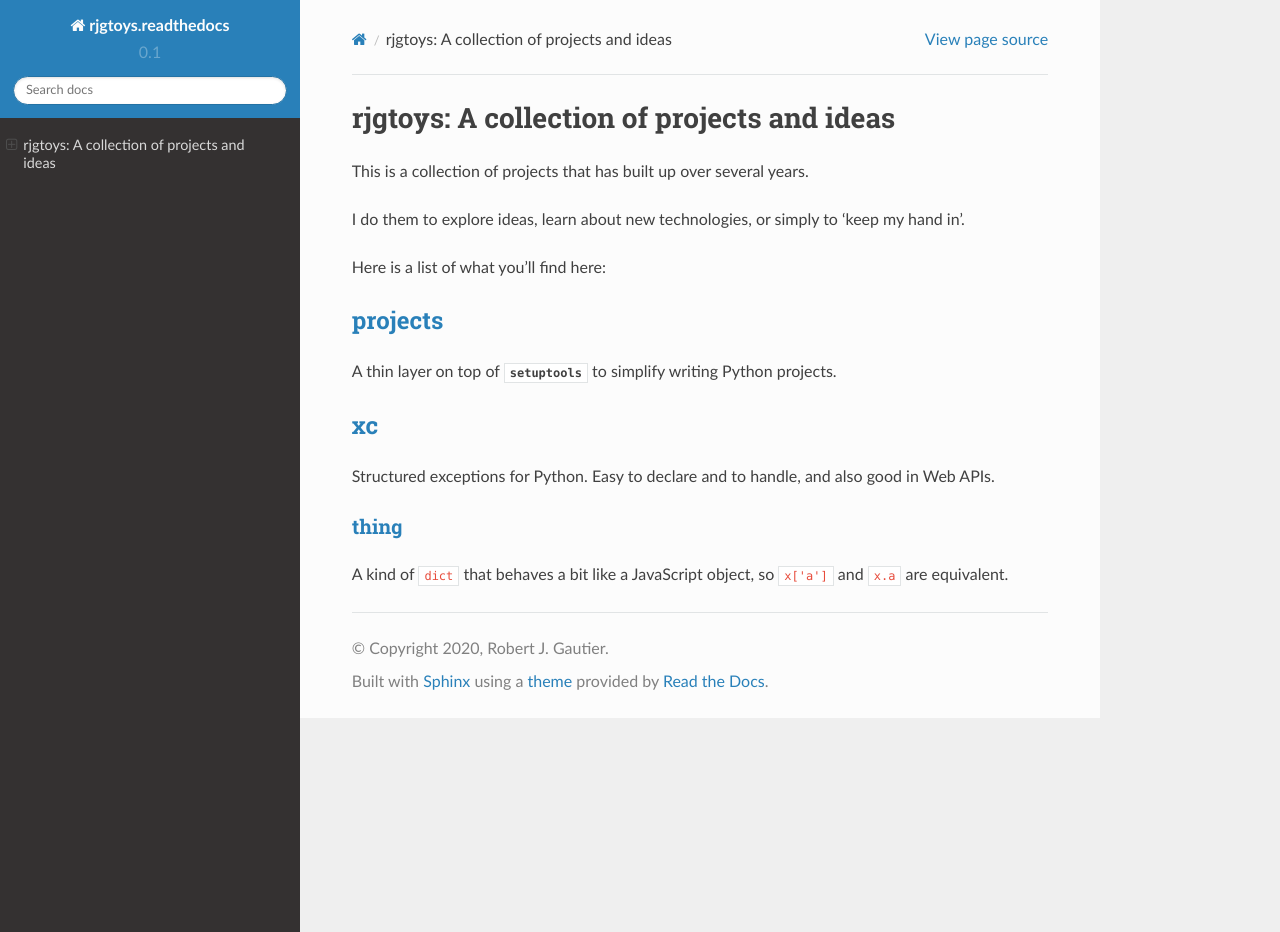
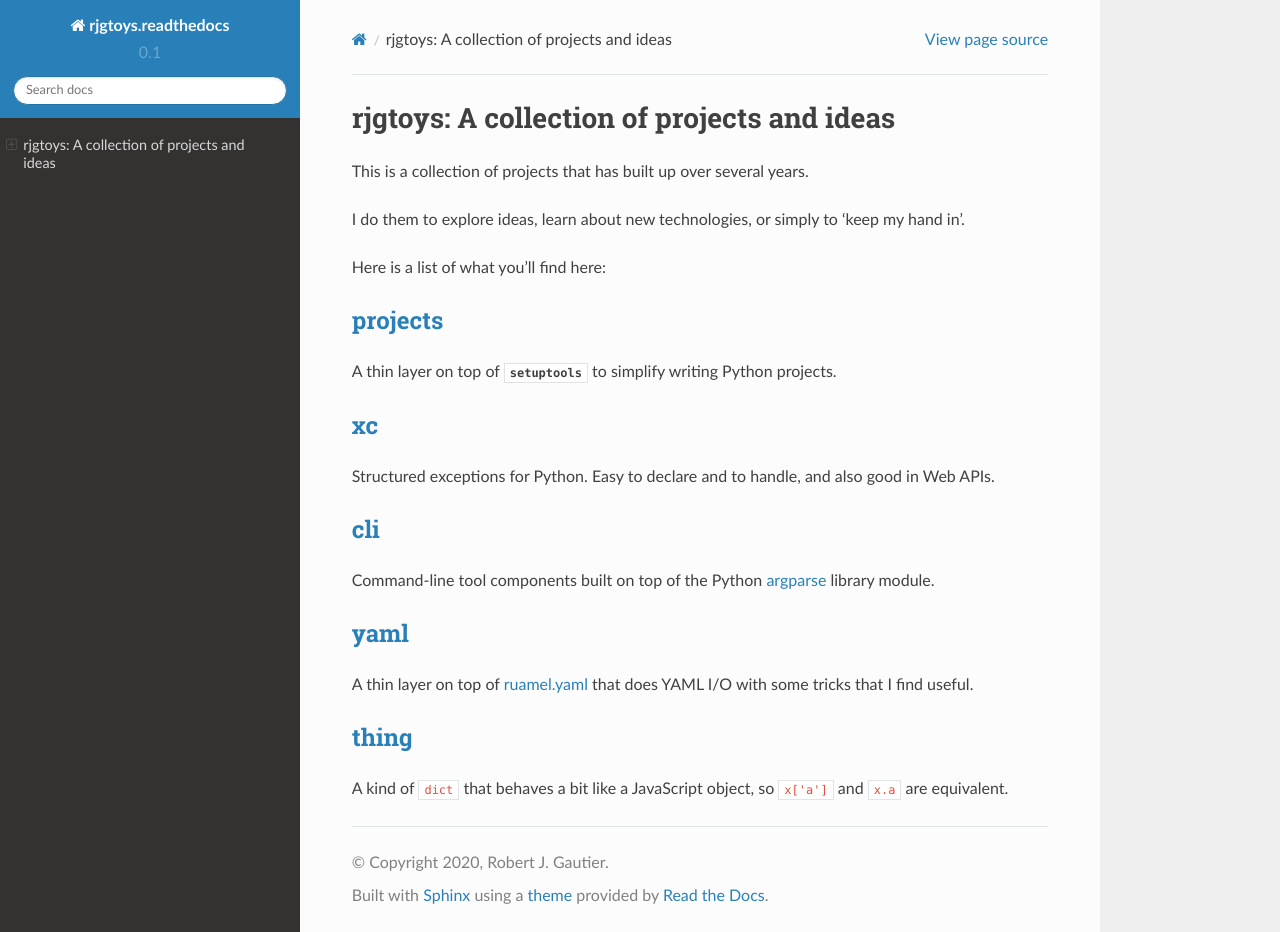
Before and after one commit to bobgautier/rjgtoys-readthedocs, a Sphinx documentation site: the page built from doc/source/index.rst, in a window 1280 px wide and 932 px high. Built offline with Sphinx 7.4.7 and the Read the Docs theme 2.0.0, drawn with Linux system fonts in a browser that asks for light colours.

Commit message:
Link to yaml and cli

```diff
--- a/doc/source/index.rst
+++ b/doc/source/index.rst
@@ -18,13 +18,32 @@ xc_
 
 Structured exceptions for Python.  Easy to declare and to handle, and also good in Web APIs.
 
+cli_
+----
+
+Command-line tool components built on top of the Python argparse_ library module.
+
+yaml_
+-----
+
+A thin layer on top of ruamel.yaml_ that does YAML I/O with some tricks
+that I find useful.
+
 thing_
-~~~~~~
+------
 
 A kind of ``dict`` that behaves a bit like a JavaScript object, so ``x['a']`` and ``x.a`` are equivalent.
 
 .. _projects: /projects/projects/
 
+.. _yaml: /projects/yaml/
+
+.. _cli: /projects/cli/
+
 .. _xc: /projects/xc/
 
 .. _thing: /projects/thing/
+
+.. _argparse: https://docs.python.org/3/library/argparse.html
+
+.. _ruamel.yaml: https://pypi.org/project/ruamel.yaml/
```
